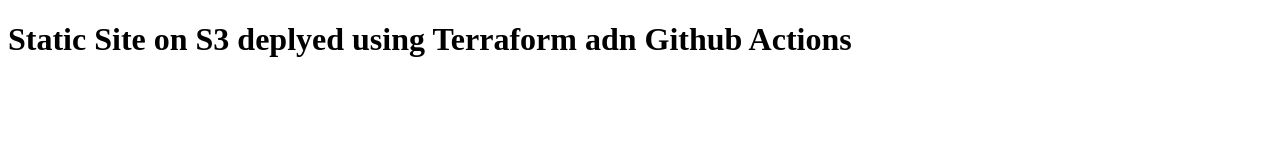
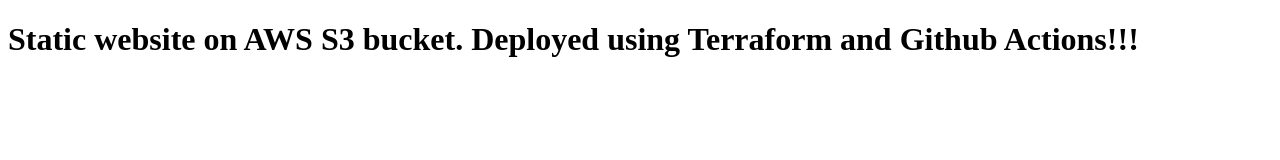
Before and after one commit to BubeeKilla/s3-static-website-with-terraform, a plain HTML site: page index.html in a window 1280 px wide. Drawn offline with Linux system fonts and the light colour scheme.

```diff
--- a/index.html
+++ b/index.html
@@ -4,6 +4,7 @@
     <title>Hello AWS</title>
   </head>
   <body>
-    <h1>Static Site on S3 deplyed using Terraform adn Github Actions</h1>
+    <h1>Static website on AWS S3 bucket.
+      Deployed using Terraform and Github Actions!!!</h1>
   </body>
 </html>
```
Also changed, not shown: 1 other file.
